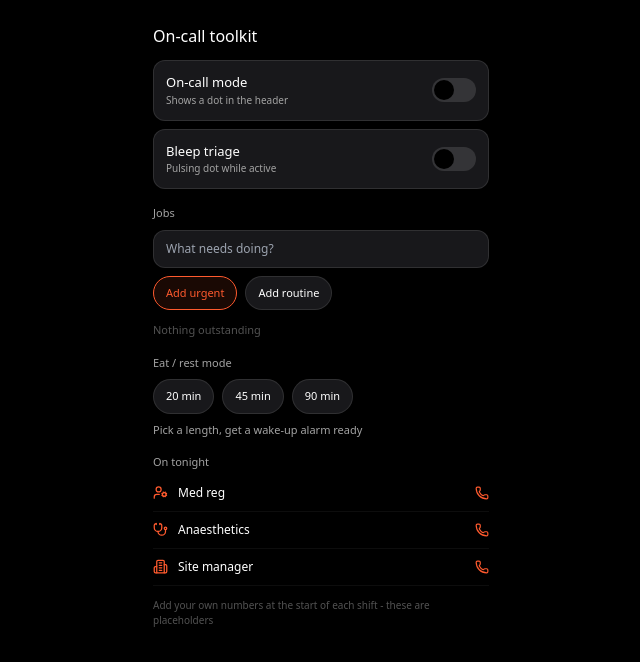
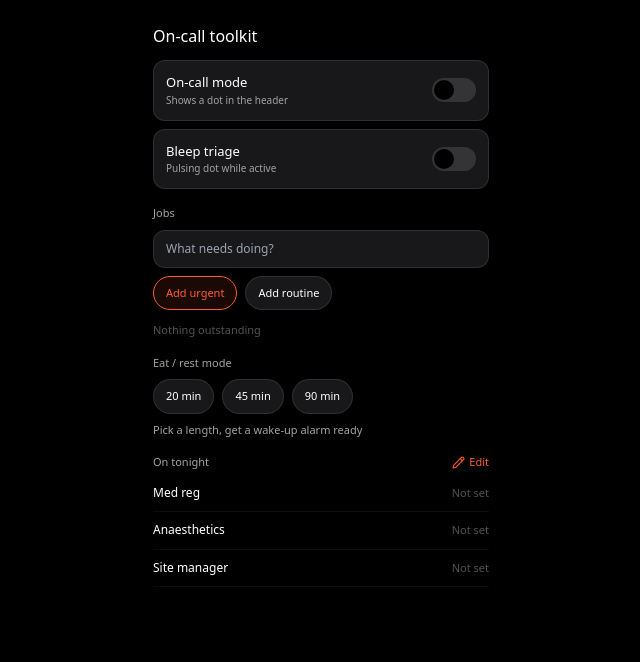
Before and after one commit to alialtaaf009-glitch/resident-, a Next.js app: page /oncall in a window 1280 px wide. Shown: the top 662 px of the page, without its empty margins (319-959 px from the left). Built offline with nearby package versions, Linux system fonts and the light colour scheme.

Commit message:
Update page.tsx

```diff
--- a/app/oncall/page.tsx
+++ b/app/oncall/page.tsx
@@ -1,14 +1,15 @@
 'use client';
 import { useState } from 'react';
-import { Check, Phone, UserCog, Stethoscope, Building2 } from 'lucide-react';
+import { Check, Phone, Pencil, Plus, Trash2, X } from 'lucide-react';
 import { useShift } from '@/lib/shift-context';
 
-// Placeholder - in a real deployment these come from the trust's on-call rota,
-// or the user fills them in at the start of each shift.
-const onTonight = [
-  { role: 'Med reg', icon: <UserCog size={15} /> },
-  { role: 'Anaesthetics', icon: <Stethoscope size={15} /> },
-  { role: 'Site manager', icon: <Building2 size={15} /> },
+type Contact = { id: number; role: string; number: string };
+
+// Starting suggestions - the user overwrites these at the start of a shift.
+const defaultContacts: Contact[] = [
+  { id: 1, role: 'Med reg', number: '' },
+  { id: 2, role: 'Anaesthetics', number: '' },
+  { id: 3, role: 'Site manager', number: '' },
 ];
 
 function Toggle({
@@ -50,6 +51,11 @@ export default function OnCall() {
   const [draft, setDraft] = useState('');
   const [wake, setWake] = useState('');
 
+  // TODO: persist contacts per user once auth exists - right now they reset
+  // on refresh, which is exactly when someone mid-shift would need them.
+  const [contacts, setContacts] = useState<Contact[]>(defaultContacts);
+  const [editing, setEditing] = useState(false);
+
   function setNap(mins: number) {
     const d = new Date(Date.now() + mins * 60000);
     setWake(d.toLocaleTimeString([], { hour: 'numeric', minute: '2-digit' }));
@@ -59,6 +65,18 @@ export default function OnCall() {
     if (!draft.trim()) return;
     addJob(draft.trim(), urgent);
     setDraft('');
+  }
+
+  function updateContact(id: number, field: 'role' | 'number', value: string) {
+    setContacts(contacts.map((c) => (c.id === id ? { ...c, [field]: value } : c)));
+  }
+
+  function addContact() {
+    setContacts([...contacts, { id: Date.now(), role: '', number: '' }]);
+  }
+
+  function removeContact(id: number) {
+    setContacts(contacts.filter((c) => c.id !== id));
   }
 
   return (
@@ -110,7 +128,6 @@ export default function OnCall() {
         <p className="text-[11px] text-neutral-600 mb-4">Nothing outstanding</p>
       ) : (
         <div className="mb-4">
-          {/* Urgent jobs sort to the top */}
           {[...jobs]
             .sort((a, b) => Number(b.urgent) - Number(a.urgent))
             .map((job) => (
@@ -145,18 +162,74 @@ export default function OnCall() {
         {wake ? `Wake by ${wake}` : 'Pick a length, get a wake-up alarm ready'}
       </p>
 
-      {/* Escalation contacts for this shift */}
-      <p className="text-[11px] text-neutral-400 mb-1">On tonight</p>
-      {onTonight.map((c) => (
-        <div key={c.role} className="flex items-center gap-2.5 py-2.5 border-b border-white/5">
-          <span className="text-[#ff5a2e]">{c.icon}</span>
-          <span className="flex-1 text-xs">{c.role}</span>
-          <Phone size={14} className="text-[#ff5a2e]" />
-        </div>
-      ))}
-      <p className="text-[10px] text-neutral-600 mt-3">
-        Add your own numbers at the start of each shift - these are placeholders
-      </p>
+      {/* Escalation contacts - editable */}
+      <div className="flex items-center justify-between mb-1">
+        <p className="text-[11px] text-neutral-400">On tonight</p>
+        <button
+          onClick={() => setEditing(!editing)}
+          className="flex items-center gap-1 text-[11px] text-[#ff5a2e]"
+          aria-label={editing ? 'Done editing contacts' : 'Edit contacts'}
+        >
+          {editing ? <X size={13} /> : <Pencil size={13} />}
+          {editing ? 'Done' : 'Edit'}
+        </button>
+      </div>
+
+      {editing ? (
+        <>
+          {contacts.map((c) => (
+            <div key={c.id} className="flex items-center gap-2 py-2 border-b border-white/5">
+              <input
+                value={c.role}
+                onChange={(e) => updateContact(c.id, 'role', e.target.value)}
+                placeholder="Role"
+                className="w-[38%] bg-[#18181b] border border-white/10 rounded-lg px-2 py-1.5 text-[11px] outline-none focus:border-[#ff5a2e]"
+              />
+              <input
+                value={c.number}
+                onChange={(e) => updateContact(c.id, 'number', e.target.value)}
+                placeholder="Bleep or number"
+                inputMode="tel"
+                className="flex-1 bg-[#18181b] border border-white/10 rounded-lg px-2 py-1.5 text-[11px] outline-none focus:border-[#ff5a2e]"
+              />
+              <button onClick={() => removeContact(c.id)} aria-label={`Remove ${c.role || 'contact'}`}>
+                <Trash2 size={14} className="text-neutral-600" />
+              </button>
+            </div>
+          ))}
+          <button
+            onClick={addContact}
+            className="flex items-center gap-1.5 mt-3 px-3 py-2 rounded-full border border-white/10 bg-[#18181b] text-[11px]"
+          >
+            <Plus size={13} className="text-[#ff5a2e]" />
+            Add contact
+          </button>
+        </>
+      ) : (
+        <>
+          {contacts.map((c) => (
+            <div key={c.id} className="flex items-center gap-2.5 py-2.5 border-b border-white/5">
+              <span className="flex-1 text-xs">{c.role || 'Unnamed'}</span>
+              {c.number ? (
+                // tel: links open the phone dialer straight from the browser
+                <a
+                  href={`tel:${c.number.replace(/\s/g, '')}`}
+                  className="flex items-center gap-1.5 text-[#ff5a2e]"
+                  aria-label={`Call ${c.role}`}
+                >
+                  <span className="text-[11px]">{c.number}</span>
+                  <Phone size={14} />
+                </a>
+              ) : (
+                <span className="text-[11px] text-neutral-600">Not set</span>
+              )}
+            </div>
+          ))}
+          {contacts.length === 0 && (
+            <p className="text-[11px] text-neutral-600 py-2">No contacts yet - tap Edit to add some</p>
+          )}
+        </>
+      )}
     </main>
   );
 }
```
